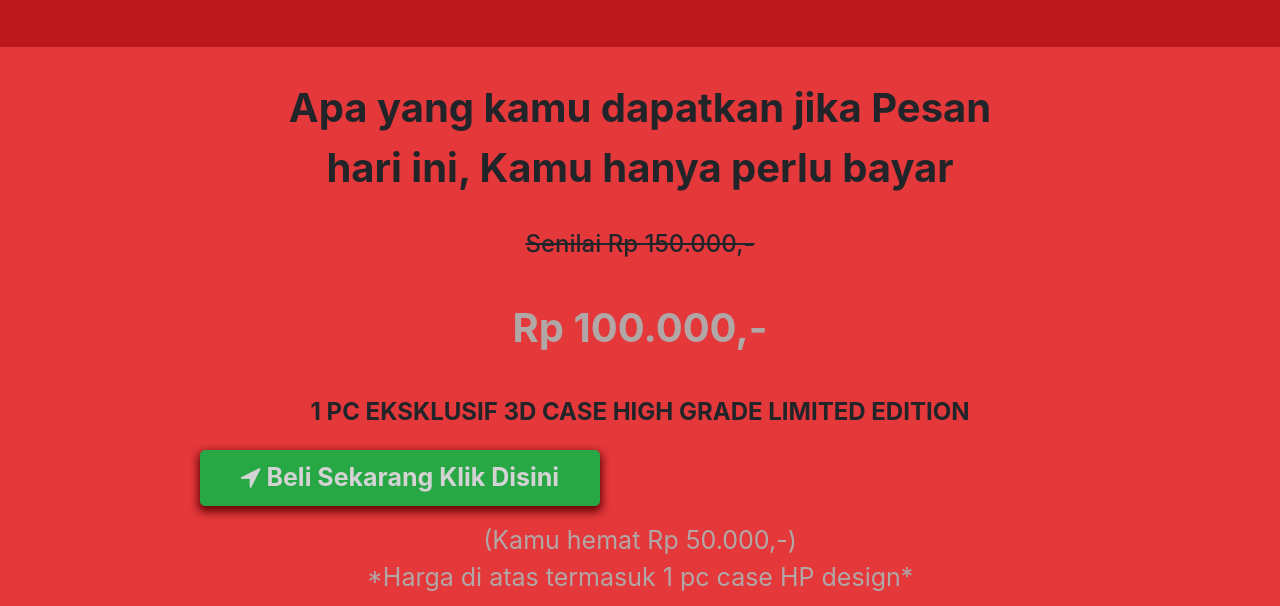
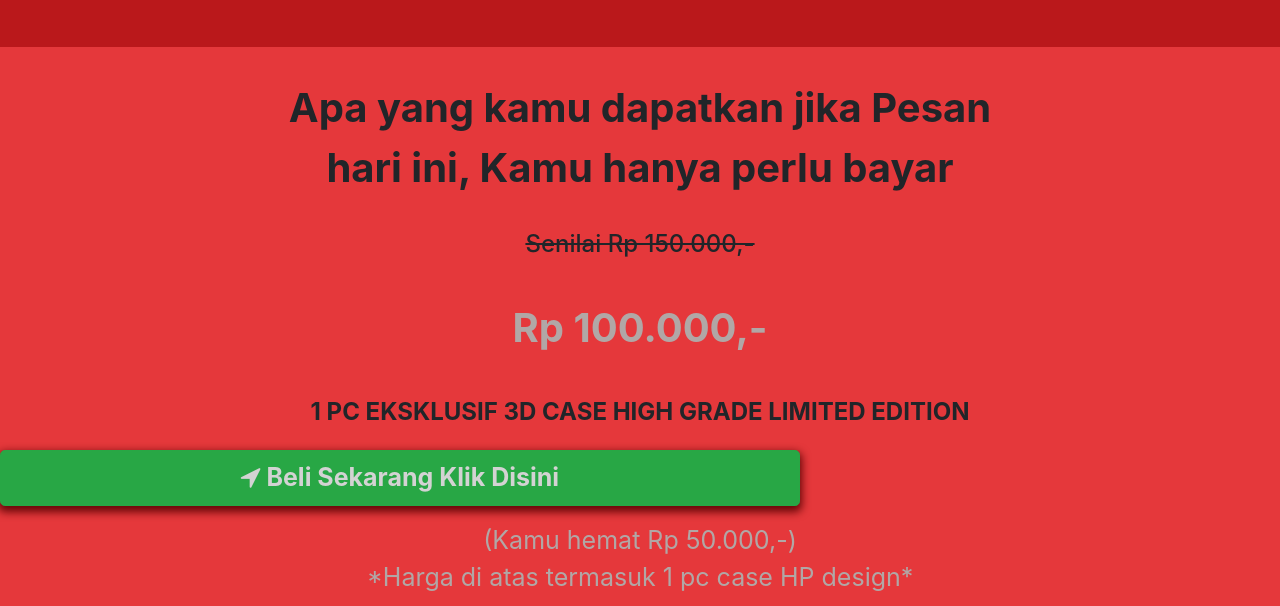
Before and after one commit to Rizzdd/Rizzdd.github.io, a plain HTML site: page index.html in a window 1280 px wide. Shown: the part 10170-10776 px from the top of the page. Drawn offline with nearby package versions, Linux system fonts and the light colour scheme.

Commit message:
Update index.html

```diff
--- a/index.html
+++ b/index.html
@@ -473,7 +473,7 @@
             <div class="row">
                 <form class="" action="checkout.html">
                     <div class="d-flex align-items-center justify-content-center flex-column mx-auto pann">
-                        <button class="btn btn-success btn-lg btn-block light-gray pan2" type="submit"><i class="fa fa-location-arrow"> </i> Beli Sekarang Klik Disini</button>
+                        <button class="btn btn-success btn-lg btn-block light-gray pann" type="submit"><i class="fa fa-location-arrow"> </i> Beli Sekarang Klik Disini</button>
                     </div>
                 </form>
             </div>
```
